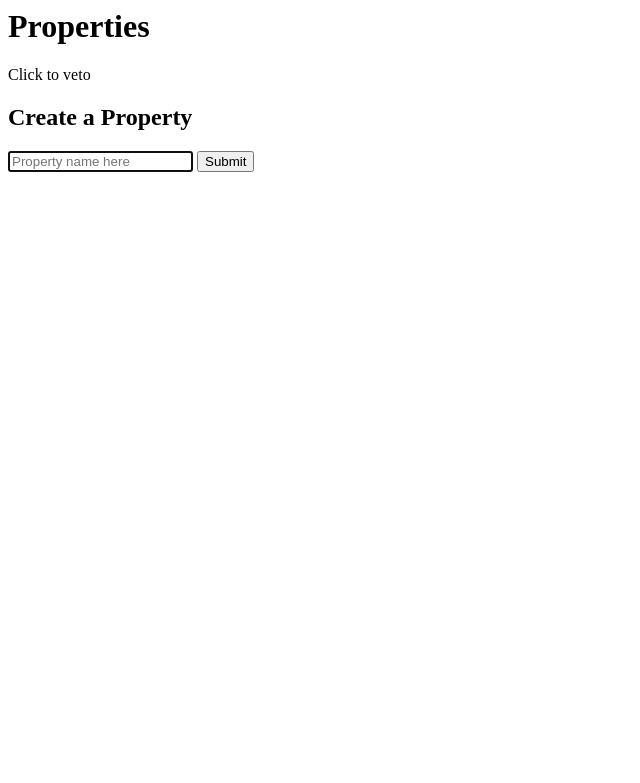
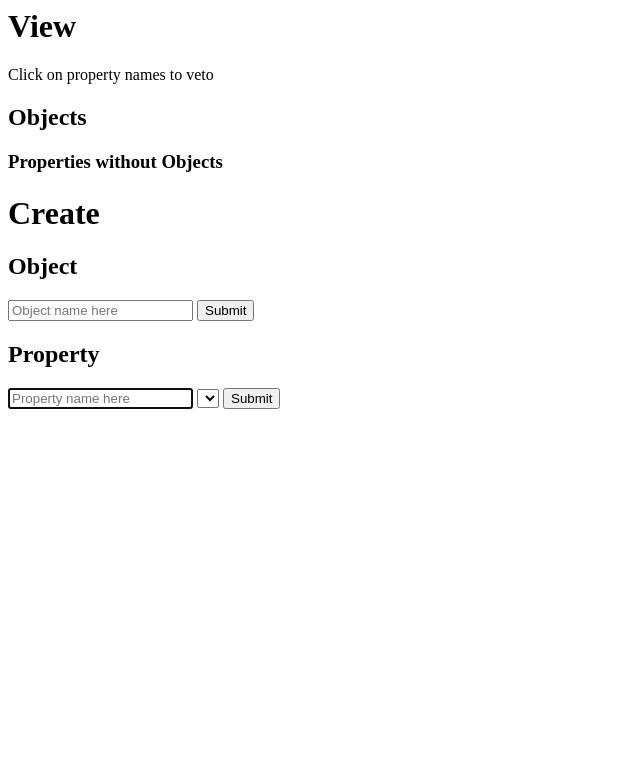
Before and after one commit to joernrehub/SAVT, a FastAPI app: page / in a window 1280 px wide. Shown: the top 783 px of the page, without its empty margins (0-640 px from the left). Run offline with FastAPI, Linux system fonts and the light colour scheme; data that the repository does not hold is empty.

Commit message:
Add properties to objects and make vetoable

```diff
--- a/src/api_routes.py
+++ b/src/api_routes.py
@@ -5,7 +5,7 @@ from sqlmodel import Session
 
 from database import get_session
 from models import SVProperty
-from service import create_property, get_properties, veto_property
+from service import create_property, get_properties, veto_property_without_object
 
 api_router: Final = APIRouter()
 
@@ -31,7 +31,7 @@ async def api_user_create_property(
 
     # TODO error handling
     if property:
-        return {"created": property.dict()}
+        return {"created": dict(property)}
     else:
         return {"error": f'property "{name}" already exists'}
 
@@ -43,7 +43,7 @@ async def api_user_veto_property(
     user: str,
     name: str,
 ):
-    property: Final = veto_property(session, user, name)
+    property: Final = veto_property_without_object(session, user, name)
 
     if property:
         return {"vetoed": property.dict()}
--- a/src/database.py
+++ b/src/database.py
@@ -8,7 +8,7 @@ def get_engine(db_name: str):
     sqlite_url = f"sqlite:///./{db_name}.db"
     engine = create_engine(
         sqlite_url,
-        echo=True,
+        # echo=True,
         connect_args={"check_same_thread": False},  # TODO remove in production
         # poolclass=StaticPool,
     )
--- a/src/main.py
+++ b/src/main.py
@@ -7,6 +7,7 @@ sys.path.append(str(Path(__file__).parent))
 from api_routes import api_router
 from routes import router
 
+
 app = FastAPI()
 app.include_router(api_router)
 app.include_router(router)
--- a/src/routes.py
+++ b/src/routes.py
@@ -6,8 +6,15 @@ from fastapi.templating import Jinja2Templates
 from sqlmodel import Session
 
 from database import get_session
-from models import SVProperty
-from service import create_property, get_properties, veto_property
+from models import SVObject, SVProperty
+from service import (
+    create_object,
+    create_property,
+    get_objects,
+    get_properties,
+    veto_object_property,
+    veto_property_without_object,
+)
 from utils import logger
 
 router: Final = APIRouter()
@@ -22,17 +29,15 @@ async def list_properties(
 ):
 
     properties: Final = get_properties(session)
+    objects: Final = get_objects(session)
 
     response = templates.TemplateResponse(  # type: ignore
         "properties.html",
         {
             "properties": [
-                {
-                    "name": property.name,
-                    "vetoed": len(property.vetoed_by) > 0,
-                }
-                for property in properties
+                property for property in properties if property.object_id is None
             ],
+            "objects": objects,
             "request": request,
         },
     )
@@ -40,12 +45,27 @@ async def list_properties(
     return response
 
 
+@router.post("/create/object/")
+async def route_create_object(
+    session: Session = Depends(get_session),
+    object: SVObject = Depends(SVObject.as_form),
+):
+    logger.info(f"### {object=}")
+
+    create_object(session, object)
+
+    return RedirectResponse(
+        url="/",
+        status_code=status.HTTP_303_SEE_OTHER,
+    )
+
+
 @router.post("/create/property/")
-async def any_view(
+async def route_create_property(
+    session: Session = Depends(get_session),
     property: SVProperty = Depends(SVProperty.as_form),
-    session: Session = Depends(get_session),
 ):
-    logger.info(f"{property=}")
+    print(f"### {property=}")
 
     create_property(session, property)
 
@@ -55,16 +75,34 @@ async def any_view(
     )
 
 
+# old
 @router.get("/user/{user}/veto/property/{name}")
-async def user_veto_property(
+async def route_veto_property(
     *,
     session: Session = Depends(get_session),
     user: str,
     name: str,
 ):
-    veto_property(session, user, name)
+    veto_property_without_object(session, user, name)
 
     return RedirectResponse(
         url="/",
         status_code=status.HTTP_303_SEE_OTHER,
     )
+
+
+# new
+@router.get("/user/{user}/veto/object/{obj}/property/{name}")
+async def route_veto_object_property(
+    *,
+    session: Session = Depends(get_session),
+    user: str,
+    obj: str,
+    name: str,
+):
+    veto_object_property(session, user, obj, name)
+
+    return RedirectResponse(
+        url="/",
+        status_code=status.HTTP_303_SEE_OTHER,
+    )
--- a/src/service.py
+++ b/src/service.py
@@ -1,9 +1,46 @@
-from typing import Final
+from typing import Final, Optional
 
 from sqlmodel import select  # type: ignore
 from sqlmodel import Session
 
-from models import SVProperty
+from models import SVObject, SVProperty
+from utils import logger
+
+
+def get_objects(
+    session: Session,
+):
+    statement: Final = select(SVObject)
+    results: Final = session.exec(statement)
+    objects: Final = results.all()
+    return objects
+
+
+def get_object(
+    session: Session,
+    name: str,
+):
+    statement: Final = select(SVObject).where(SVObject.name == name)
+    results: Final = session.exec(statement)
+    object: Final = results.first()
+    return object
+
+
+def create_object(
+    session: Session,
+    object: SVObject,
+):
+    same_name_object: Final = get_object(session, object.name)
+
+    if not same_name_object:
+        session.add(object)
+        session.commit()
+        session.refresh(object)
+
+        return object
+
+    else:
+        return None
 
 
 def get_properties(
@@ -18,8 +55,11 @@ def get_properties(
 def get_property(
     session: Session,
     name: str,
+    obj_id: Optional[int] = None,
 ):
-    statement: Final = select(SVProperty).where(SVProperty.name == name)
+    statement: Final = select(SVProperty).where(
+        SVProperty.name == name, SVProperty.object_id == obj_id
+    )
     results: Final = session.exec(statement)
     property: Final = results.first()
     return property
@@ -39,10 +79,10 @@ def create_property(
         return property
 
     else:
-        return None
+        return {"error": "Property already exists"}
 
 
-def veto_property(
+def veto_property_without_object(
     session: Session,
     user: str,
     name: str,
@@ -57,3 +97,29 @@ def veto_property(
         session.refresh(property)
 
     return property
+
+
+def veto_object_property(
+    session: Session,
+    user: str,
+    object_name: str,
+    name: str,
+):
+
+    logger.info(f"veto_object_property {user=}, {object_name=}, {name=} ")
+
+    object = get_object(session=session, name=object_name)
+    logger.info(f"veto_object_property {object=}")
+
+    if object:
+        property = get_property(session=session, name=name, obj_id=object.id)
+        logger.info(f"veto_object_property {property=}")
+
+        if property:
+            if user not in property.vetoed_by:
+                property.vetoed_by = property.vetoed_by + [user]
+
+            session.commit()
+            session.refresh(property)
+
+        return property
--- a/templates/properties.html
+++ b/templates/properties.html
@@ -3,13 +3,37 @@
     <title>Properties</title>
   </head>
   <body>
-    <h1>Properties</h1>
-    Click to veto
+    <h1>View</h1>
+    Click on property names to veto
+    <h2>Objects</h2>
+    <ul>
+      {% for object in objects %}
+      <li>
+        {{object.name}}
+        <ul>
+          {% for property in object.properties %}
+
+          <li>
+            {% if property.vetoed_by|length >0 %}
+            <s>{{property.name}}</s> (vetoed) {% else %}
+            <a
+              href="/user/anonymous/veto/object/{{object.name}}/property/{{property.name}}"
+              >{{property.name}}</a
+            >
+            {% endif %}
+          </li>
+          {% endfor %}
+        </ul>
+      </li>
+      {% endfor %}
+    </ul>
+
+    <h3>Properties without Objects</h3>
     <ul>
       {% for property in properties %}
       <li>
-        {% if property.vetoed == True %} <s>{{property.name}}</s> (vetoed) {%
-        else %}
+        {% if property.vetoed_by|length >0 %} <s>{{property.name}}</s> (vetoed)
+        {% else %}
         <a href="/user/anonymous/veto/property/{{property.name}}"
           >{{property.name}}</a
         >
@@ -18,23 +42,41 @@
       {% endfor %}
     </ul>
 
-    <h2>Create a Property</h2>
-    <form method="POST" action="/create/property/">
-      <!--div class="mb-3"-->
+    <h1>Create</h1>
+
+    <h2>Object</h2>
+    <form method="POST" action="/create/object/">
       <input
         type="text"
         required
-        class="form-control"
         name="name"
-        id="name"
+        id="obj_name"
+        value="{{name}}"
+        placeholder="Object name here"
+      />
+      <button type="submit">Submit</button>
+    </form>
+
+    <h2>Property</h2>
+    <form method="POST" action="/create/property/">
+      <input
+        type="text"
+        required
+        name="name"
+        id="prop_name"
         value="{{name}}"
         placeholder="Property name here"
       />
-      <!--/div-->
-      <button type="submit" class="btn btn-primary">Submit</button>
+      <select name="object_id">
+        <option value=""></option>
+        {% for object in objects %}
+        <option value="{{object.id}}">{{object.name}}</option>
+        {% endfor %}
+      </select>
+      <button type="submit">Submit</button>
     </form>
   </body>
   <script>
-    document.getElementById("name").focus();
+    document.getElementById("prop_name").focus();
   </script>
 </html>
```
Also changed, not shown: src/models.py (+16 -5 lines).
